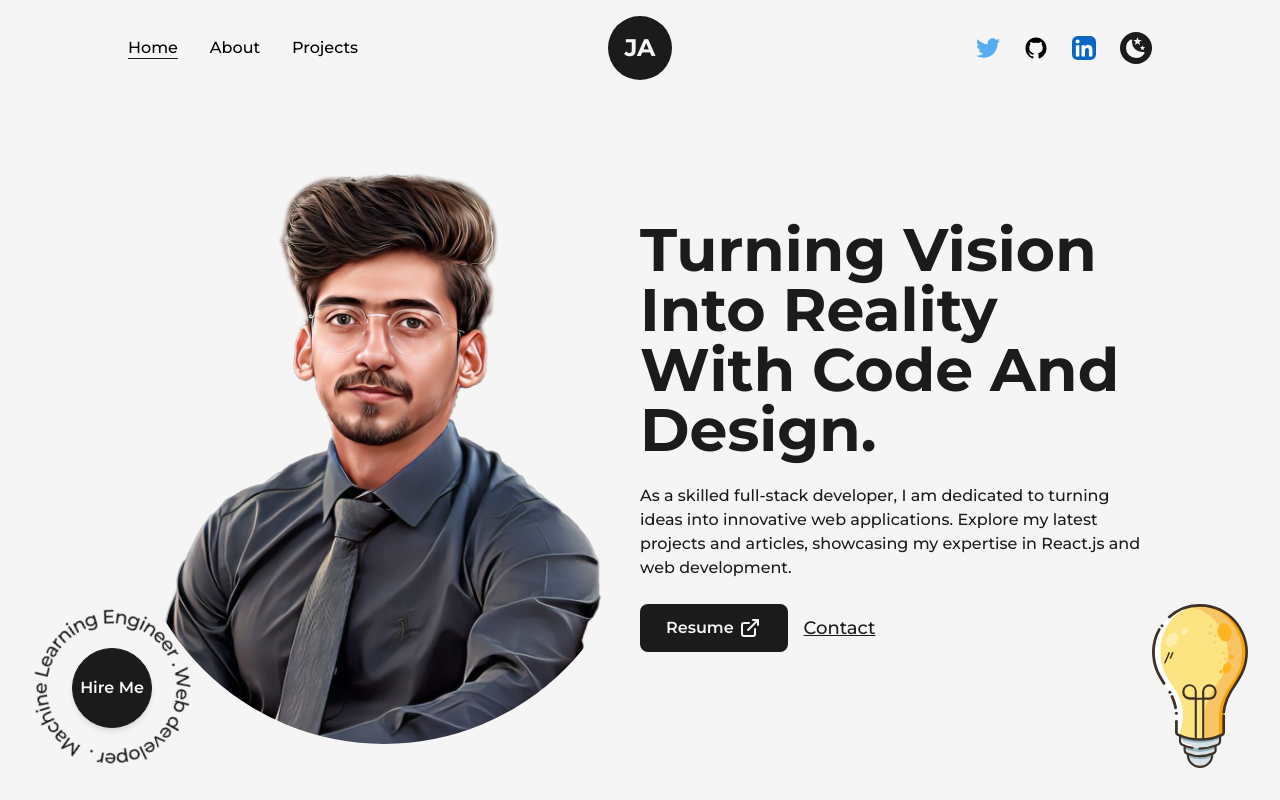
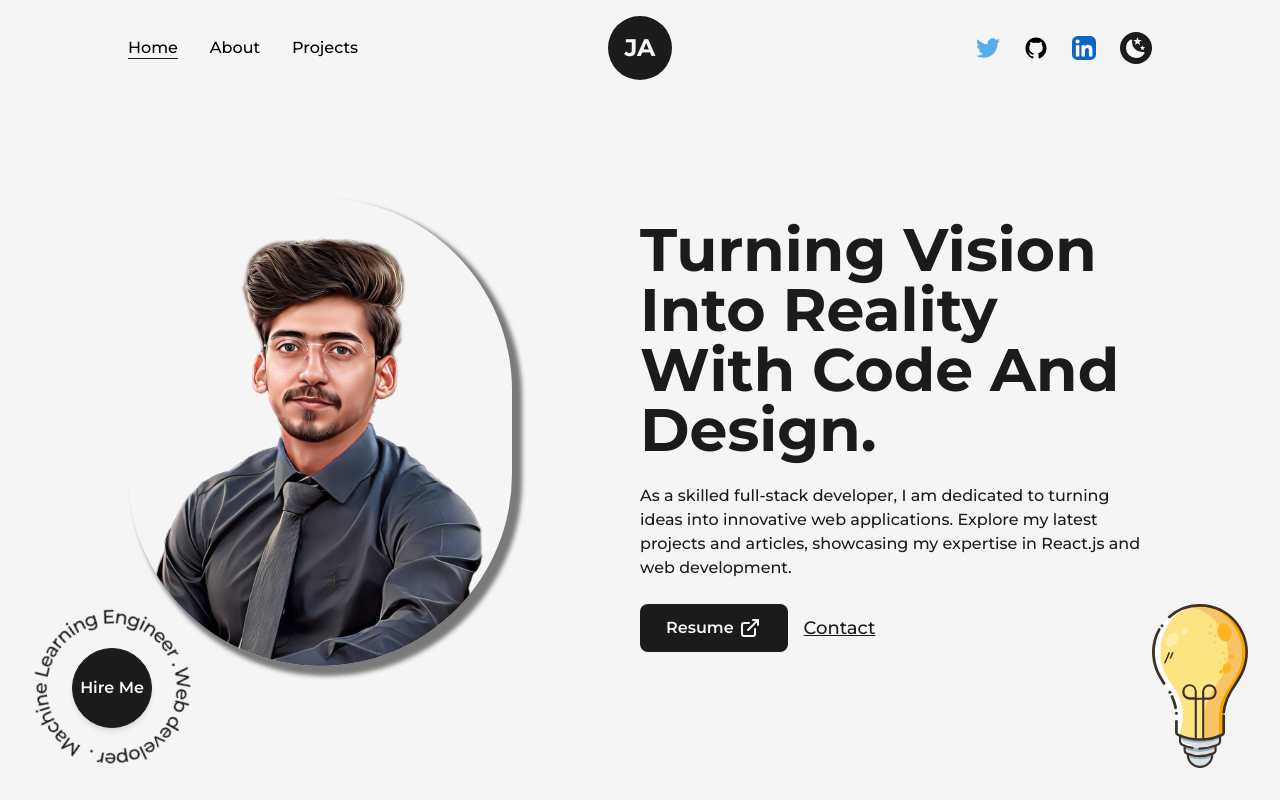
Before and after one commit to junaid-1013/JunaidPortfolio, a Next.js app: page / in a window 1280 px wide. Shown: the top 800 px of the page. Built offline with nearby package versions, Linux system fonts and the light colour scheme.

Commit message:
profile-Image
Change the appearance of the profile pic on home page

```diff
--- /dev/null
+++ b/src/components/ProfileImage.js
@@ -0,0 +1,46 @@
+import React from 'react';
+import { motion } from 'framer-motion';
+import profilePic from "../../public/images/profile/developer-pic-2.png";
+import Image from 'next/image';
+
+const ProfileImage = () => {
+
+  const boxShadowVariants = {
+    start: {
+      boxShadow: '0px 0px 0px 0px rgba(0, 0, 0, 0.5)',
+    },
+    end: {
+      boxShadow: `${getRandomInt(1, 10)}px ${getRandomInt(1, 10)}px ${getRandomInt(1, 10)}px ${getRandomInt(1, 10)}px rgba(0, 0, 0, 0.5)`,
+      transition: {
+        duration: 0.5,
+      },
+    },
+  };
+
+  return (
+    <motion.div
+      className='w-96 h-auto bg-cover bg-center bg-no-repeat border-3
+      border-solid border-gray-900 rounded-full relative transition-all duration-1000
+      lg:hidden md:inline-block md:w-full'
+      initial='start'
+      animate='end'
+      variants={boxShadowVariants}
+      transition={{
+        duration: 2,
+        repeat: Infinity,
+        repeatType: 'reverse',
+      }}
+    >
+      <Image src={profilePic} alt='junaid' className='rounded-full'
+      priority
+    sizes="(max-width: 768px) 100vm,
+               (max-width:1200px) 50vm, 50vm"/>
+    </motion.div>
+  );
+};
+
+const getRandomInt = (min, max) => {
+  return Math.floor(Math.random() * (max - min + 1)) + min;
+};
+
+export default ProfileImage;
--- a/src/pages/index.js
+++ b/src/pages/index.js
@@ -8,6 +8,7 @@ import HireMe from '@/components/HireMe';
 import lightBulb from "../../public/images/svgs/miscellaneous_icons_1.svg";
 import profilePic from "../../public/images/profile/developer-pic-2.png";
 import TransitionEffect from '@/components/TransitionEffect';
+import ProfileImage from '@/components/ProfileImage';
 
 export default function Home() {
   return (
@@ -22,13 +23,14 @@ export default function Home() {
         <Layout className='pt-0 md:pt-16 sm:pt-8'>
           <div className='flex items-center justify-between w-full lg:flex-col'>
             <div className='w-1/2 md:w-full'>
-              <Image src={profilePic} alt="Junaid" className="w-full h-auto rounded-full lg:hidden md:inline-block md:w-full"
+              <ProfileImage/>
+              {/* <Image src={profilePic} alt="Junaid" className="w-full h-auto rounded-full lg:hidden md:inline-block md:w-full"
                 priority
                 sizes="(max-width: 768px) 100vm,
                (max-width:1200px) 50vm, 50vm"
 
               ////max-w-xl
-              />
+              /> */}
             </div>
             <div className='w-1/2 flex flex-col items-center self-center lg:w-full lg:text-center'>
               <AnimatedText text="Turning Vision Into Reality With Code And Design." className='!text-6xl !text-left
```
Also changed, not shown: src/styles/globals.css (line endings or trailing spaces).
